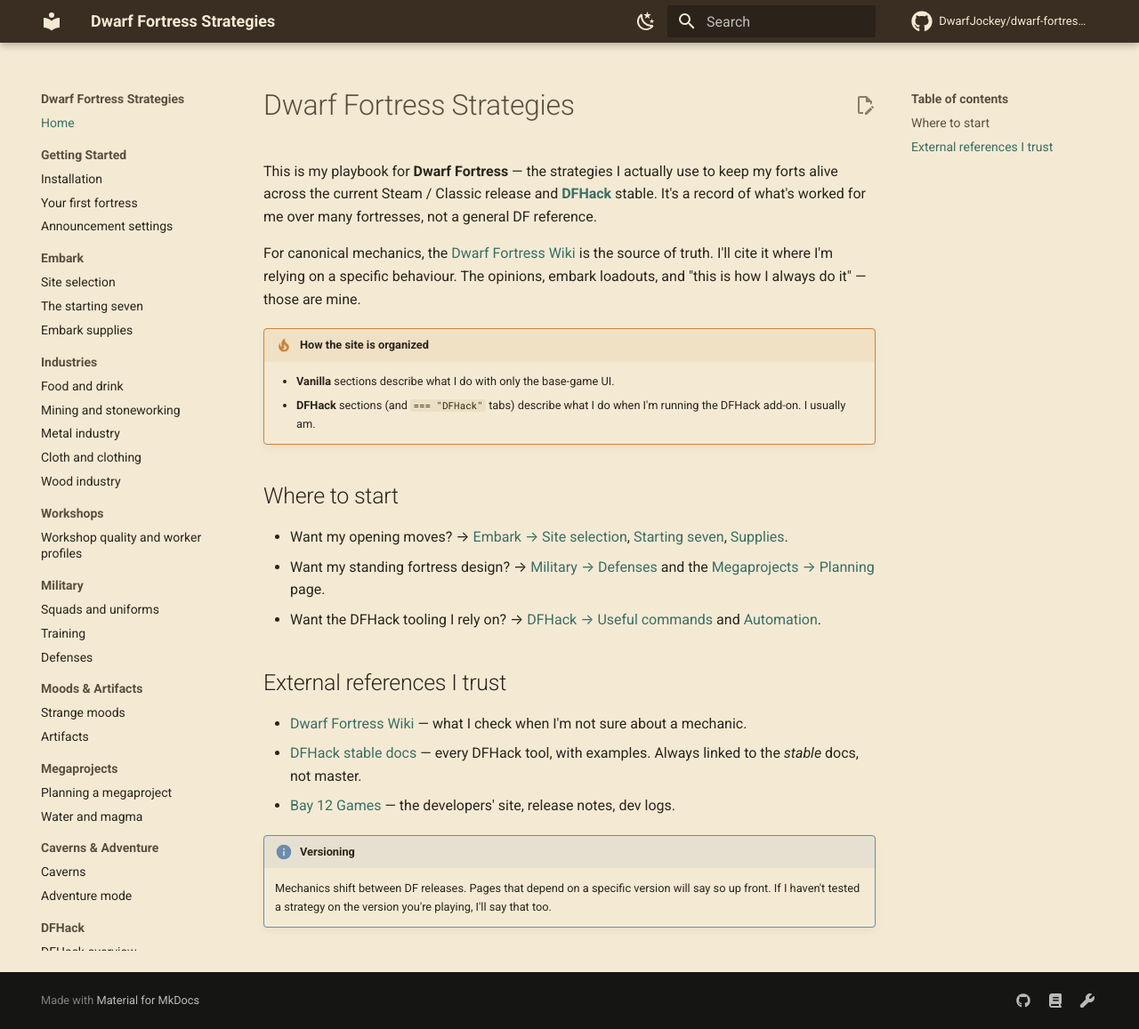
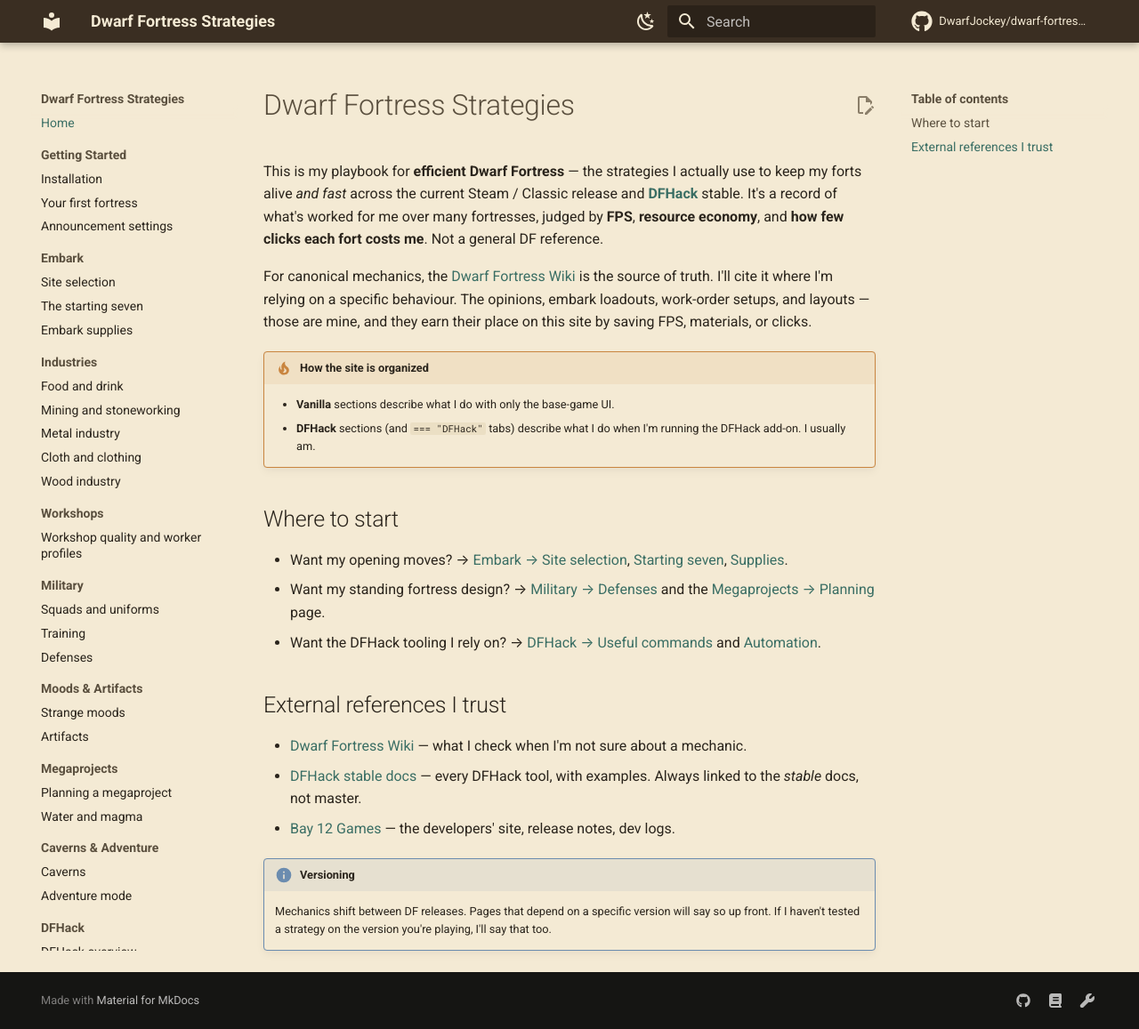
Before and after one commit to DwarfJockey/dwarf-fortress-strategies, an MkDocs documentation site: the page built from docs/index.md, in a window 1280 px wide and 1157 px high. Shown: the whole window at 89% size. Built offline with MkDocs 1.6.1 and Material for MkDocs 9.7.7, drawn with Linux system fonts in a browser that asks for light colours; comment, search, counter and statistics services are not loaded.

Commit message:
Reframe site intent around efficiency as the editorial lens
Updates Purpose and Tone in CLAUDE.md and the landing copy in
docs/index.md so the playbook is now scoped to *efficient* DF —
every recommendation pays off in FPS, resource economy, or
player-side labor-hours saved. The first-person voice stays;
efficiency becomes the criterion for what's worth writing about.

Co-Authored-By: Claude Opus 4.7 <noreply@anthropic.com>

```diff
--- a/docs/index.md
+++ b/docs/index.md
@@ -1,8 +1,8 @@
 # Dwarf Fortress Strategies
 
-This is my playbook for **Dwarf Fortress** — the strategies I actually use to keep my forts alive across the current Steam / Classic release and **[DFHack](https://docs.dfhack.org/en/stable/)** stable. It's a record of what's worked for me over many fortresses, not a general DF reference.
+This is my playbook for **efficient Dwarf Fortress** — the strategies I actually use to keep my forts alive *and fast* across the current Steam / Classic release and **[DFHack](https://docs.dfhack.org/en/stable/)** stable. It's a record of what's worked for me over many fortresses, judged by **FPS**, **resource economy**, and **how few clicks each fort costs me**. Not a general DF reference.
 
-For canonical mechanics, the [Dwarf Fortress Wiki](https://www.dwarffortresswiki.org/) is the source of truth. I'll cite it where I'm relying on a specific behaviour. The opinions, embark loadouts, and "this is how I always do it" — those are mine.
+For canonical mechanics, the [Dwarf Fortress Wiki](https://www.dwarffortresswiki.org/) is the source of truth. I'll cite it where I'm relying on a specific behaviour. The opinions, embark loadouts, work-order setups, and layouts — those are mine, and they earn their place on this site by saving FPS, materials, or clicks.
 
 !!! tip "How the site is organized"
 
```
Also changed, not shown: CLAUDE.md (+3 -1 lines).
